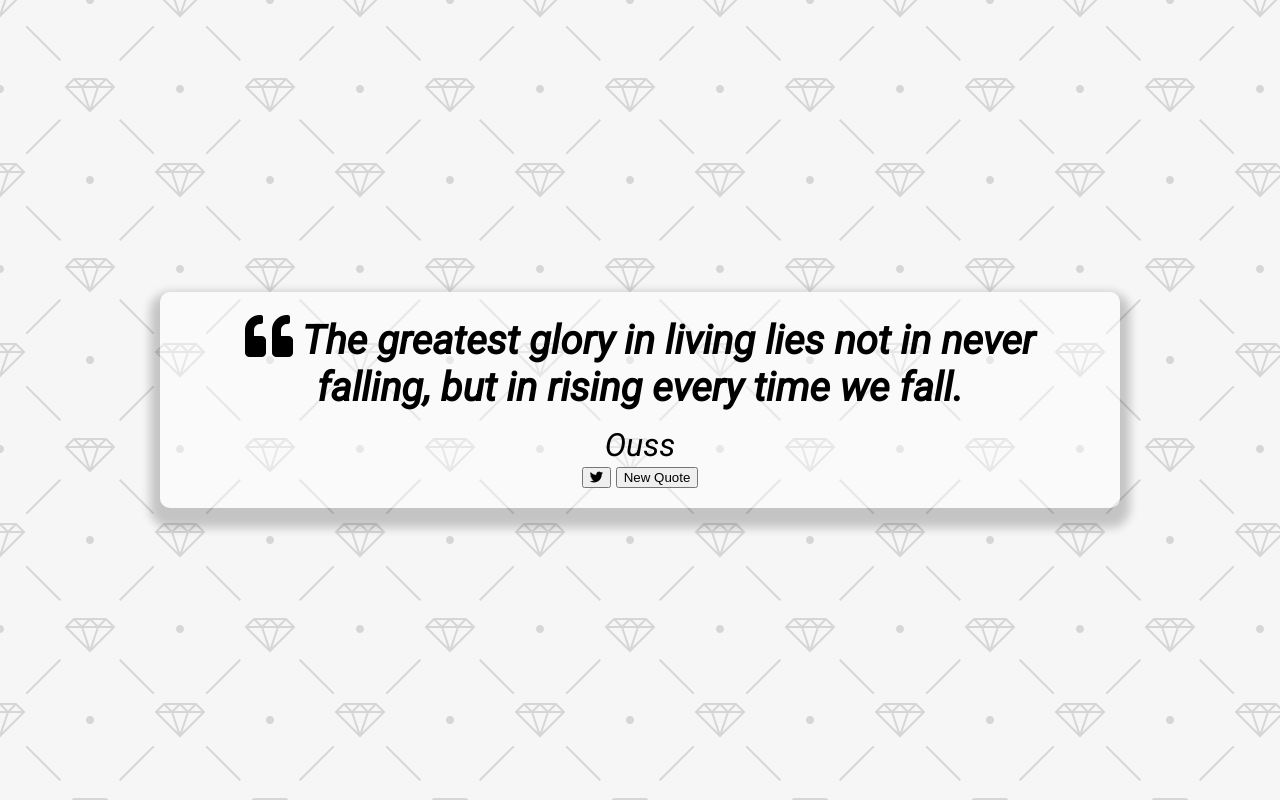
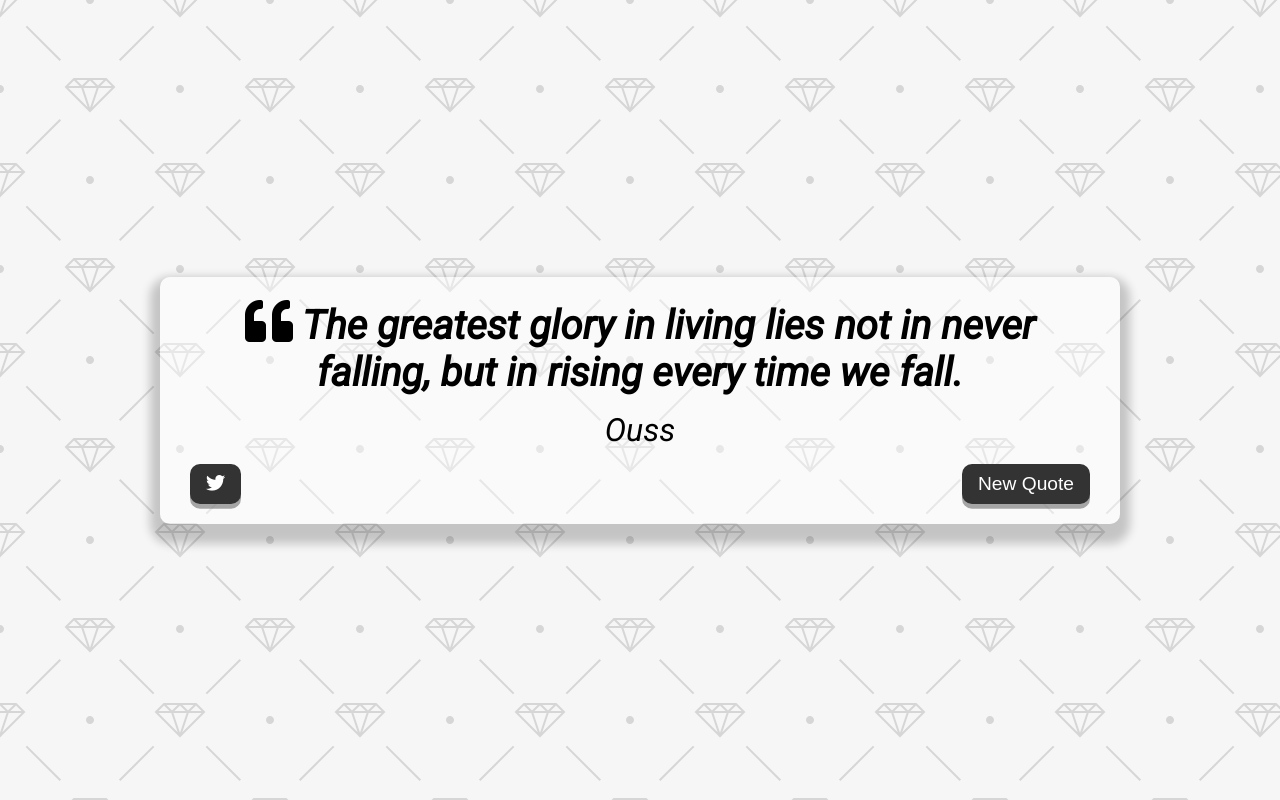
Before and after one commit to Ouss84/My-Quote-Generator, a plain HTML site: page index.html in a window 1280 px wide. Drawn offline with Linux system fonts and the light colour scheme.

Commit message:
first button styling

```diff
--- a/style.css
+++ b/style.css
@@ -47,6 +47,29 @@ body {
   font-style: italic;
 }
 
+.button-container {
+  margin-top: 15px;
+  display: flex;
+  justify-content: space-between;
+}
+
+button{
+  font-size: 1.2rem;
+  border: none;
+  border-radius: 10px;
+  cursor: pointer;
+  box-shadow: 0 0.3rem rgba(121,121,121,0.65) ;
+  height: 2.5rem;
+  color: #fff;
+  background-color: #333;
+  outline: none;
+  padding: 0.5rem 1rem;
+}
+
+button:hover{
+  filter: brightness(120%);
+}
+
 /* Media Query : tablet or smaller */
 @media screen and (max-width: 1000px) {
   .quote-container {
```
Also changed, not shown: 1 other file.
